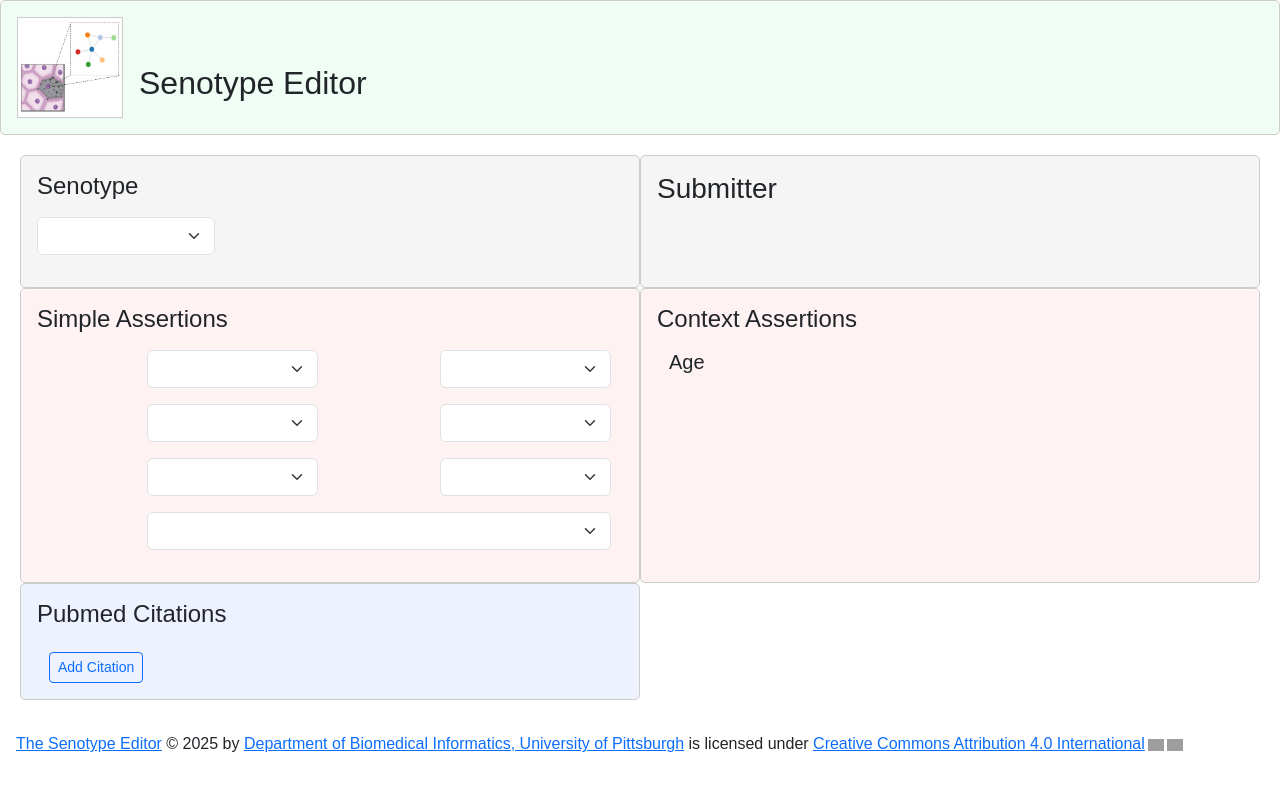
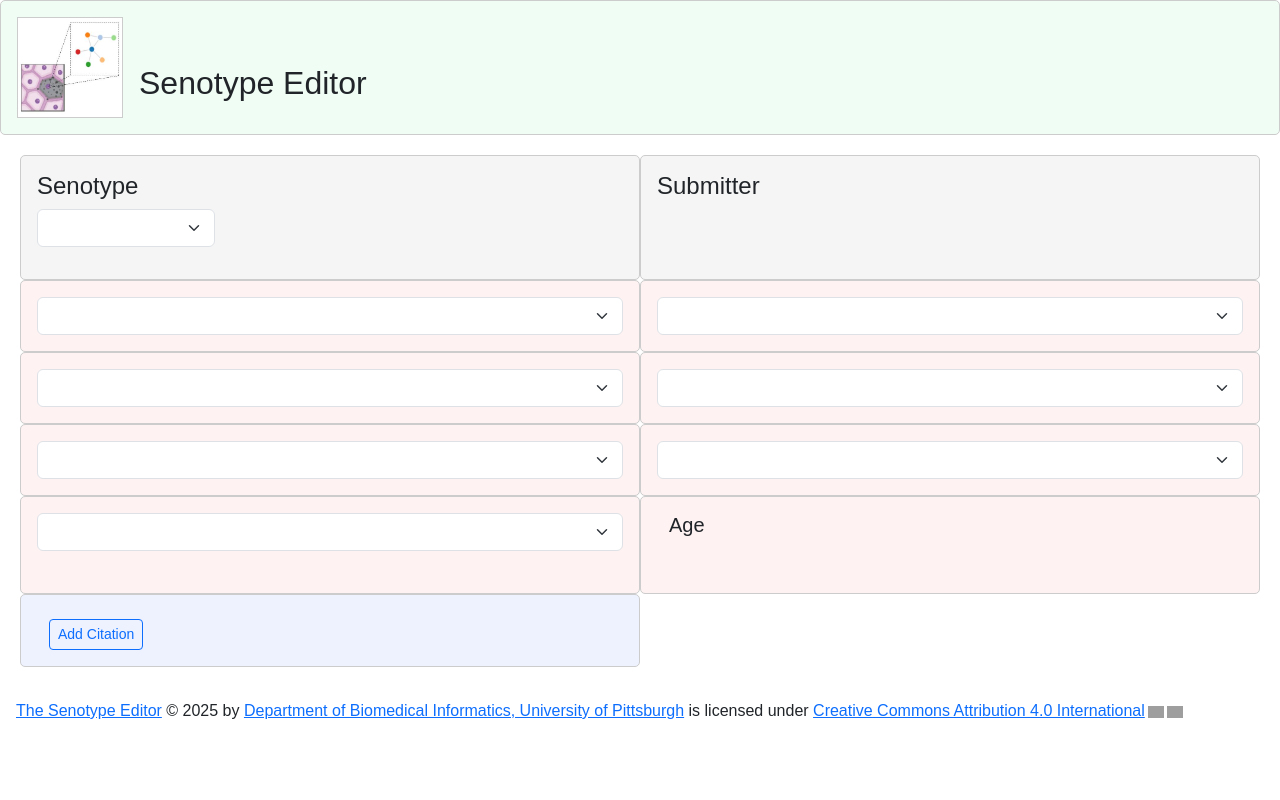
Before and after one commit to sennetconsortium/senotype_editor, a Python web app: template app/templates/edit.html in a window 1280 px wide. Run offline with Jinja, Linux system fonts and the light colour scheme; the template is opened without the code that fills it, so the values that code supplies are empty; some libraries are stand-ins or nearby versions; grey boxes are pictures that could not be loaded.

Commit message:
Arranged simple assertions into separate sections

```diff
--- a/app/templates/edit.html
+++ b/app/templates/edit.html
@@ -1,4 +1,3 @@
-<!-- Data entry page for curation-->
 {% extends 'base.html' %}
 
 {% block content %}
@@ -8,19 +7,17 @@
     <h2 class="m-3">Senotype Editor</h2>
 </div>
 <form id="edit_form" method="post" class="mt-0 m-3 p-3">
+    <!-- Senotype / Submitter -->
     <div class="row">
-        <!-- Senotype section: left column with border -->
         <div class="col-md-6" style="background-color: #f5f5f5; border: 1px solid #ccc; border-radius: 5px; padding: 16px;">
-            <h4 class="mb-3">Senotype</h4>
             <div class="mb-3">
+                <h4>Senotype</h4>
                 <strong>{{ form.senotypeid.label }}</strong>
-                {# Render as a Bootstrap select with dropdown arrow #}
                 <select name="{{ form.senotypeid.name }}" class="form-select" style="width: 20ch; display: inline-block;">
                     {% for value, label in form.senotypeid.choices %}
                         <option value="{{ value }}" {% if form.senotypeid.data == value %}selected{% endif %}>{{ label }}</option>
                     {% endfor %}
                 </select>
-                <!--track id for comparison in /edit route-->
                 <input type="hidden" name="original_id" value="{{ form.senotypeid.data }}">
             </div>
             <div class="mb-3">
@@ -32,10 +29,9 @@
                 {{ form.senotypedescription(class="form-control w-100", rows="2") }}
             </div>
         </div>
-        <!-- Submitter section: right column with border -->
         <div class="col-md-6" style="background-color: #f5f5f5; border: 1px solid #ccc; border-radius: 5px; padding: 16px;">
-            <h3 class="mb-3">Submitter</h3>
             <div class="mb-3">
+                <h4>Submitter</h4>
                 <strong>{{ form.submitterfirst.label }}</strong>
                 {{ form.submitterfirst(class="form-control d-inline-block", style="width: 20ch; display: inline-block;") }}
                 <strong class="ms-3">{{ form.submitterlast.label }}</strong>
@@ -47,26 +43,18 @@
             </div>
         </div>
     </div>
+    <!-- Taxon / Location -->
     <div class="row">
-        <!-- Simple assertions section: left column with border-->
         <div class="col-md-6" style="background-color: #FEF2F2; border: 1px solid #ccc; border-radius: 5px; padding: 16px;">
-            <h4 class="mb-3">Simple Assertions</h4>
-            <div class="container">
-                <div class="row mb-3">
-                    <div class="col-2 d-flex align-items-center">
             <strong>{{ form.taxon.label }}</strong>
-                    </div>
-                    <div class="col-4">
             <select name="{{ form.taxon.name }}" class="form-select input-fixed-width">
                 {% for value, label in form.taxon.choices %}
                     <option value="{{ value }}" {% if form.taxon.data == value %}selected{% endif %}>{{ label }}</option>
                 {% endfor %}
             </select>
         </div>
-                    <div class="col-2 d-flex align-items-center">
+        <div class="col-md-6" style="background-color: #FEF2F2; border: 1px solid #ccc; border-radius: 5px; padding: 16px;">
             <strong>{{ form.location.label }}</strong>
-                    </div>
-                    <div class="col-4">
             <select name="{{ form.location.name }}" class="form-select input-fixed-width">
                 {% for value, label in form.location.choices %}
                     <option value="{{ value }}" {% if form.location.data == value %}selected{% endif %}>{{ label }}</option>
@@ -74,21 +62,18 @@
             </select>
         </div>
     </div>
-                <div class="row mb-3">
-                    <div class="col-2 d-flex align-items-center">
+    <!-- Cell Type / Hallmark -->
+    <div class="row">
+        <div class="col-md-6" style="background-color: #FEF2F2; border: 1px solid #ccc; border-radius: 5px; padding: 16px;">
             <strong>{{ form.celltype.label }}</strong>
-                    </div>
-                    <div class="col-4">
             <select name="{{ form.celltype.name }}" class="form-select input-fixed-width">
                 {% for value, label in form.celltype.choices %}
                     <option value="{{ value }}" {% if form.celltype.data == value %}selected{% endif %}>{{ label }}</option>
                 {% endfor %}
             </select>
         </div>
-                    <div class="col-2 d-flex align-items-center">
+        <div class="col-md-6" style="background-color: #FEF2F2; border: 1px solid #ccc; border-radius: 5px; padding: 16px;">
             <strong>{{ form.hallmark.label }}</strong>
-                    </div>
-                    <div class="col-4">
             <select name="{{ form.hallmark.name }}" class="form-select input-fixed-width">
                 {% for value, label in form.hallmark.choices %}
                     <option value="{{ value }}" {% if form.hallmark.data == value %}selected{% endif %}>{{ label }}</option>
@@ -96,21 +81,18 @@
             </select>
         </div>
     </div>
-                <div class="row mb-3">
-                    <div class="col-2 d-flex align-items-center">
+    <!-- Observable / Inducer -->
+    <div class="row">
+        <div class="col-md-6" style="background-color: #FEF2F2; border: 1px solid #ccc; border-radius: 5px; padding: 16px;">
             <strong>{{ form.observable.label }}</strong>
-                    </div>
-                    <div class="col-4">
             <select name="{{ form.observable.name }}" class="form-select input-fixed-width">
                 {% for value, label in form.observable.choices %}
                     <option value="{{ value }}" {% if form.observable.data == value %}selected{% endif %}>{{ label }}</option>
                 {% endfor %}
             </select>
         </div>
-                    <div class="col-2 d-flex align-items-center">
+        <div class="col-md-6" style="background-color: #FEF2F2; border: 1px solid #ccc; border-radius: 5px; padding: 16px;">
             <strong>{{ form.inducer.label }}</strong>
-                    </div>
-                    <div class="col-4">
             <select name="{{ form.inducer.name }}" class="form-select input-fixed-width">
                 {% for value, label in form.inducer.choices %}
                     <option value="{{ value }}" {% if form.inducer.data == value %}selected{% endif %}>{{ label }}</option>
@@ -118,42 +100,32 @@
             </select>
         </div>
     </div>
-                <div class="row mb-3">
-                    <div class="col-2 d-flex align-items-center">
+    <!-- Assay / Context Assertions -->
+    <div class="row">
+        <div class="col-md-6" style="background-color: #FEF2F2; border: 1px solid #ccc; border-radius: 5px; padding: 16px;">
             <strong>{{ form.assay.label }}</strong>
-                    </div>
-                    <div class="col-10">
             <select name="{{ form.assay.name }}" class="form-select input-fixed-width">
                 {% for value, label in form.assay.choices %}
                     <option value="{{ value }}" {% if form.assay.data == value %}selected{% endif %}>{{ label }}</option>
                 {% endfor %}
             </select>
         </div>
-                </div>
-            </div>
-        </div>
-        <!-- Contexts section: right column with border -->
         <div class="col-md-6" style="background-color: #FEF2F2; border: 1px solid #ccc; border-radius: 5px; padding: 16px;">
-            <h4 class="mb-3">Context Assertions</h4>
             <div class="container">
                 <div class="row mb-3">
                     <h5 class="mb-4">Age</h5>
-                    <!-- Value -->
                     <div class="col-3 d-flex align-items-center">
                         <strong>{{ form.agevalue.label }}</strong>
                         {{ form.agevalue(class="form-control ms-2") }}
                     </div>
-                    <!-- Lower Bound -->
                     <div class="col-3 d-flex align-items-center">
                         <strong>{{ form.agelowerbound.label }}</strong>
                         {{ form.agelowerbound(class="form-control ms-2") }}
                     </div>
-                    <!-- Upper Bound -->
                     <div class="col-3 d-flex align-items-center">
                         <strong>{{ form.ageupperbound.label }}</strong>
                         {{ form.ageupperbound(class="form-control ms-2") }}
                     </div>
-                    <!-- Unit -->
                     <div class="col-3 d-flex align-items-center">
                         <strong>{{ form.ageunit.label }}</strong>
                         {{ form.ageunit(class="form-control ms-2") }}
@@ -162,14 +134,13 @@
             </div>
         </div>
     </div>
+    <!-- PubMed Citations -->
     <div class="row">
-        <!-- External links section: left column with border -->
         <div class="col-md-6" style="background-color: #EEF2FF; border: 1px solid #ccc; border-radius: 5px; padding: 16px;">
-            <h4 class="mb-3">Pubmed Citations</h4>
             <div class="container">
                 <div class="col-9">
+                    <strong>{{ form.citations.label }}</strong>
                     <ul id="citation-list" class="list-group mb-2">
-                        {# Loop through existing citations #}
                         {% for citation_field in form.citations %}
                             <li class="list-group-item d-flex justify-content-between align-items-center">
                                 {{ citation_field() }}
```
Also changed, not shown: app/models/editform.py (+8 -8 lines). Lines whose indentation alone changed are shown as unchanged.
